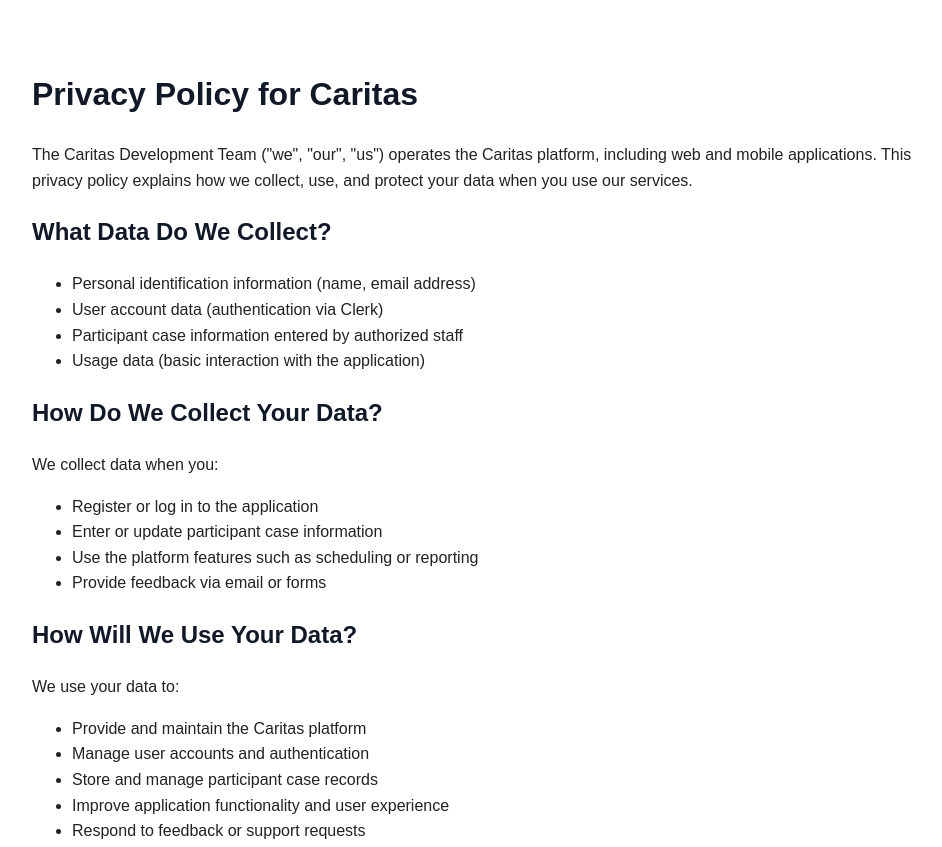
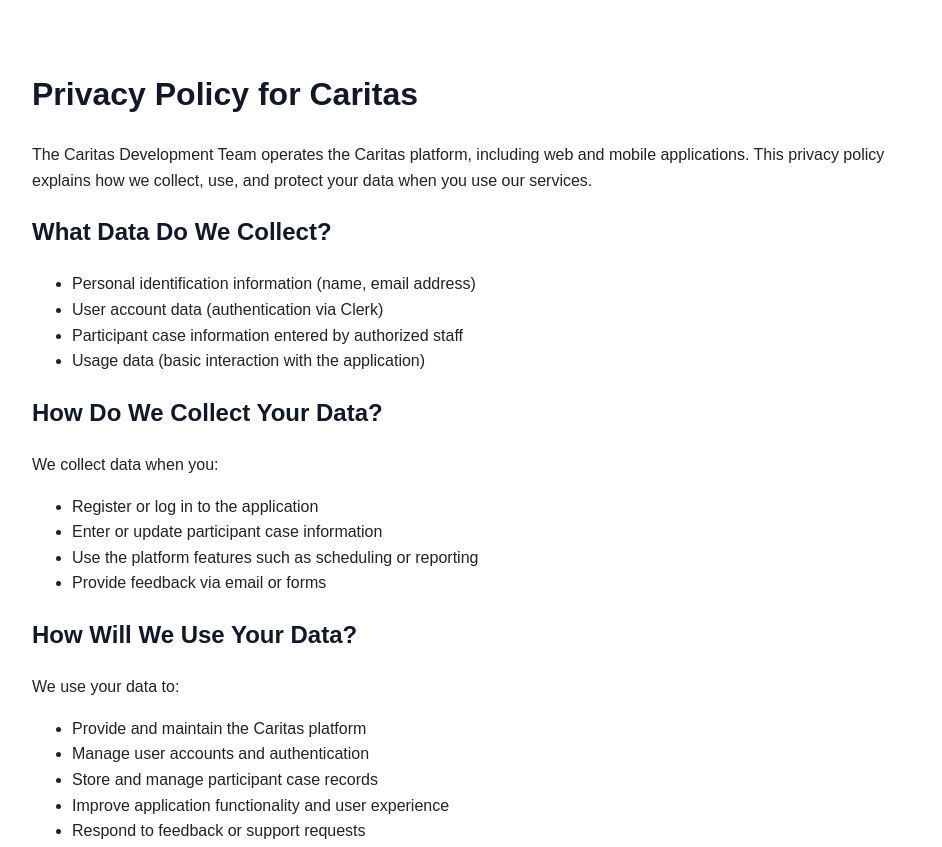
Before and after one commit to oscar-chau/git-shelter.github.io, a plain HTML site: page privacy.html in a window 1280 px wide. Shown: the top 847 px of the page, without its empty margins (158-1100 px from the left). Drawn offline with Linux system fonts and the light colour scheme.

Commit message:
fixed privacy

```diff
--- a/privacy.html
+++ b/privacy.html
@@ -22,7 +22,7 @@
 <h1>Privacy Policy for Caritas</h1>
 
 <p>
-The Caritas Development Team ("we", "our", "us") operates the Caritas platform, including web and mobile applications. This privacy policy explains how we collect, use, and protect your data when you use our services.
+The Caritas Development Team operates the Caritas platform, including web and mobile applications. This privacy policy explains how we collect, use, and protect your data when you use our services.
 </p>
 
 <h2>What Data Do We Collect?</h2>
```
